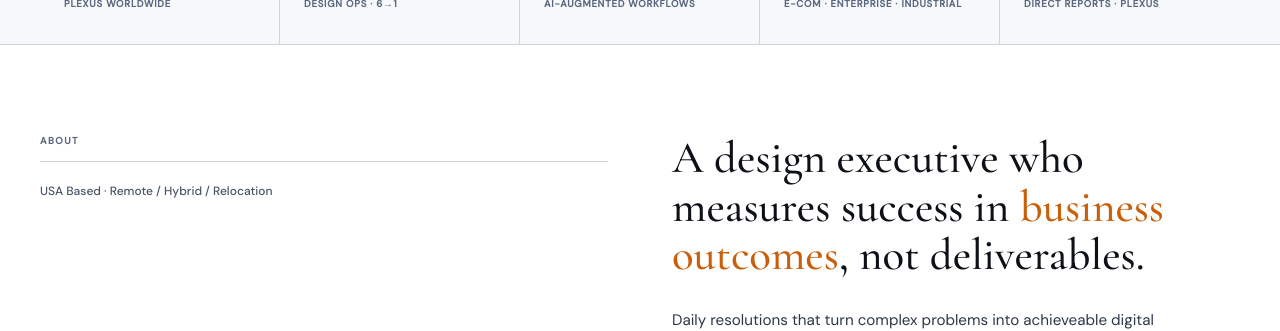
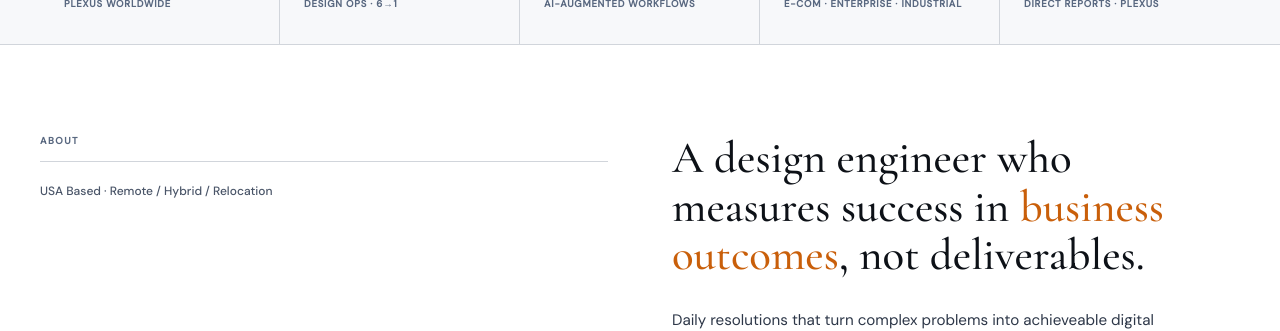
Before and after one commit to tangiblethinking/Testingonly001, a React (Vite) app: page / in a window 1280 px wide. Shown: the part 900-1231 px from the top of the page. Built offline with nearby package versions, Linux system fonts and the light colour scheme.

Commit message:
Update Home.jsx

```diff
--- a/src/pages/Home.jsx
+++ b/src/pages/Home.jsx
@@ -318,7 +318,7 @@ export default function Home({ setPage }) {
           <div>
             <FadeUp>
               <h2 style={{ fontFamily: '"Cormorant Garamond",serif', fontSize: 'clamp(1.5rem,3.5vw,3rem)', color: INK, lineHeight: 1.08, marginBottom: '1.75rem', fontWeight: 500 }}>
-                A design executive who measures success in{' '}
+                A design engineer who measures success in{' '}
                 <em style={{ color: WARM, fontStyle: 'normal' }}>business outcomes</em>, not deliverables.
               </h2>
             </FadeUp>
```
